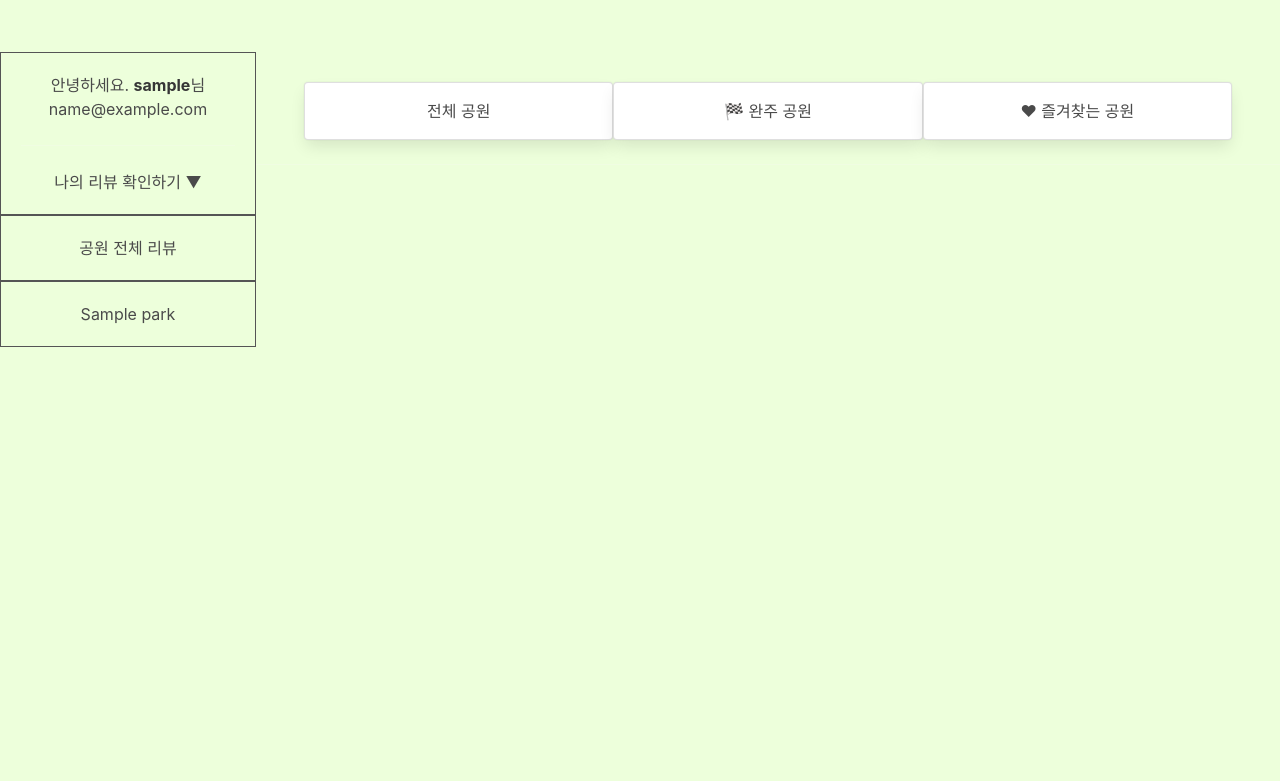
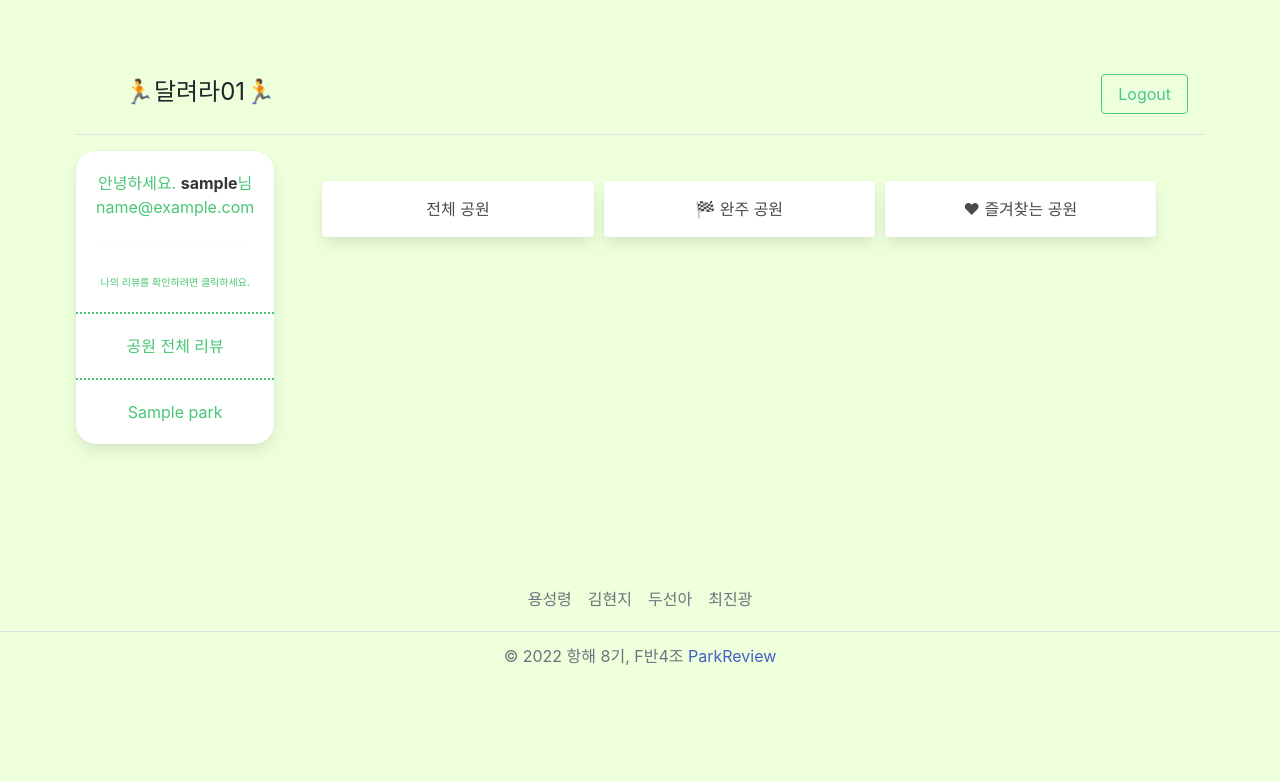
Before and after one commit to ryeong25/ParkReview, a Flask app: page /mypage in a window 1280 px wide. Shown: the top 781 px of the page. Run offline with Flask 2, Linux system fonts and the light colour scheme; a database or web service that is not in the repository returns one stand-in record (values such as "Sample title"); some libraries are stand-ins or nearby versions.

Commit message:
mypage css 정리 #12

```diff
--- a/templates/mypage.html
+++ b/templates/mypage.html
@@ -38,18 +38,27 @@
 
     </script>
     <style>
-        ul,
-        li {
+        .wrap {
+            min-height: calc(100vh - 5rem);
+        }
+        .mypage-contents ul,
+        .mypage-contents li {
             list-style: none;
             padding: 0;
             margin: 0;
             color: inherit;
         }
-
-        li {
+        .mypage-contents li {
             padding: 20px;
             text-align: center;
-            border: 1px solid #555;
+            background-color: transparent;
+            border-color: #48c774;
+            color: #48c774;
+            border-width: 2px;
+            border-bottom-style: dotted;
+        }
+        .mypage-contents li:last-child {
+            border-bottom: none;
         }
 
         .role-button {
@@ -58,7 +67,8 @@
         }
 
         .role-button:hover {
-            background: #eee;
+            background: #48c774;
+            color: #fff;
         }
 
         .myPark {
@@ -77,9 +87,15 @@
 
         .mypage-contents {
             display: flex;
+            min-height: 50vh;
         }
 
         .mypage-contents aside {
+            background: #fff;
+            border-radius: 20px;
+            box-shadow: 0 0.5em 1em -0.125em rgb(10 10 10 / 10%), 0 0 0 1px rgb(10 10 10 / 2%);
+            overflow: hidden;
+
             flex: 1 1 20%;
             display: flex;
             flex-direction: column;
@@ -93,6 +109,7 @@
         .selectCard {
             display: flex;
             padding: 0 3em;
+            gap: 10px;
         }
 
         .selectCard>* {
@@ -102,6 +119,9 @@
             display: flex;
             flex-direction: column;
             justify-content: space-between;
+        }
+        .mypage-contents .card {
+            border: none;
         }
         .weather-box {
             height: 150px;
@@ -118,8 +138,36 @@
 
 <body>
     <div class="wrap">
-        <header id="header"></header>
-        <section class="mypage-contents">
+        <header>
+            <div class="mytitle">
+                <div class="container">
+                    <header class="d-flex flex-wrap justify-content-center py-3 mb-4 border-bottom">
+                        <a href="/"
+                            class="d-flex align-items-center mb-3 mb-md-0 me-md-auto text-dark text-decoration-none">
+                            <svg class="bi me-2" width="40" height="32">
+                                <use xlink:href="#bootstrap"></use>
+                            </svg>
+                            {# 로고/배너 #}
+                            <span class="fs-4">🏃달려라01🏃</span>
+                        </a>
+                        {# 로그인/회원가입 버튼 #}
+                        <ul class="nav nav-pills">
+                            {# <li class="nav-item"><a href="/logout" class="nav-link active" aria-current="page">login</a></li>
+                            <li class="nav-item"><a href="/signuppage" class="nav-link">SignUp</a></li>
+                            {# <button href="/loginpage" class="button is-success is-light is-rounded ">logIN</button>#}
+                            {#<li class="nav-item"><button href="/loginpage" class="button is-success is-light is-rounded ">logIn</button></li>#}
+
+                            <!-- use -->
+                            <button type="button" onclick="window.location.href='/logout'" class="button is-success is-outlined me-3">
+                                Logout
+                            </button>
+                        </ul>
+                    </header>
+                </div>
+            </div>
+        </header>
+        <section class="mypage-contents container">
+            <div>
                 <aside>
                     <ul>
                         <li>안녕하세요.
@@ -127,7 +175,9 @@
                             <br>
                             {{ user.email }}
                             <hr>
-                        나의 리뷰 확인하기 ▼
+                            <span style="font-size: 10px">
+                                나의 리뷰를 확인하려면 클릭하세요.
+                            </span>
                         </li>
                         <li class="role-button" onclick="get_parks_reviews('all')">
                             공원 전체 리뷰
@@ -139,6 +189,7 @@
                         {% endfor %}
                     </ul>
                 </aside>
+            </div>
             <div class="myPark">
                 <div class="selectCard">
                     <div class="card text-center role-button" onclick="get_parks_list('all')">
@@ -334,59 +385,19 @@
                 {% endif %}
             </div>
         </section>
+
         <footer id="footer">
-
-            <!-- 코드 샘플 -->
-            <!-- <div class="weather-box">
-                <div id="weather" class="weather"></div>
-            </div> -->
-            <!-- <script>
-                const API_KEY='a2e8922539a2e4f37866cc7d173c8be2'
-                const weatherResetTime=10*60*1000
-
-                setInterval(()=>{
-                    askForCoords();
-                }, weatherResetTime)
-
-                askForCoords();
-                function askForCoords() {
-                    navigator.geolocation.getCurrentPosition(handleGeoSucces, handleGeoError);
-                }
-
-                function handleGeoSucces(position) {
-                    const latitude = position.coords.latitude;
-                    const longitude = position.coords.longitude;
-                    getWeather(latitude, longitude);
-                }
-
-                function handleGeoError() {
-                    console.log('위치를 찾을 수 없습니다.');
-                }
-
-                function getWeather(lat, lon) {
-                    fetch
-                    fetch(
-                            `https://api.openweathermap.org/data/2.5/weather?lat=${lat}&lon=${lon}&appid=${API_KEY}&units=metric`
-                        )
-                        .then((response)=>{
-                            return response.json();
-                        })
-                        .then((json)=>{
-                            const temparature = json.main.temp;
-                            const place = json.name;
-                            const string = json.weather[0].main.toLowerCase();
-                            console.log(string.toLowerCase());
-                            const icon = json.weather[0].icon;
-
-                            weather.innerHTML =
-                                `
-                            <strong>${temparature.toFixed(1)}℃</strong>
-                            <img src="http://openweathermap.org/img/wn/${icon}@2x.png" />`;
-                        });
-                }
-            </script> -->
-            <!-- 코드 샘플 -->
-
+            <div class="container-footer">
+                <footer class="py-3 my-4">
+                <ul class="nav justify-content-center border-bottom pb-3 mb-3">
+                    <li class="nav-item"><a href="#" class="nav-link px-2 text-muted">용성령</a></li>
+                    <li class="nav-item"><a href="#" class="nav-link px-2 text-muted">김현지</a></li>
+                    <li class="nav-item"><a href="#" class="nav-link px-2 text-muted">두선아</a></li>
+                    <li class="nav-item"><a href="#" class="nav-link px-2 text-muted">최진광</a></li>
+                </ul>
+                <p class="text-center text-muted" >© 2022 항해 8기, F반4조 <a href="https://github.com/soularofdawn/ParkReview">ParkReview</a ></p>
+                </footer>
+            </div>
 
         </footer>
         <!-- <script>
```
Lines whose indentation alone changed are shown as unchanged.
